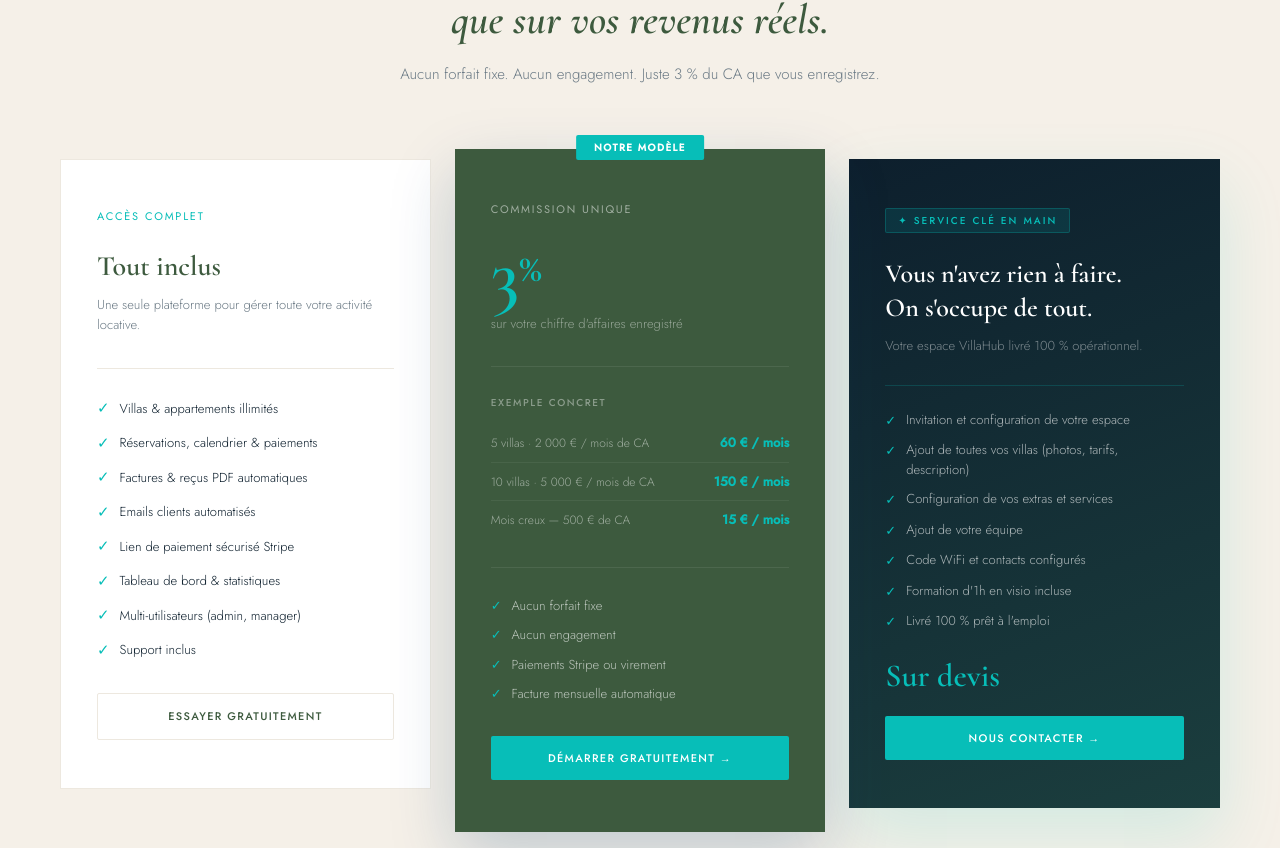
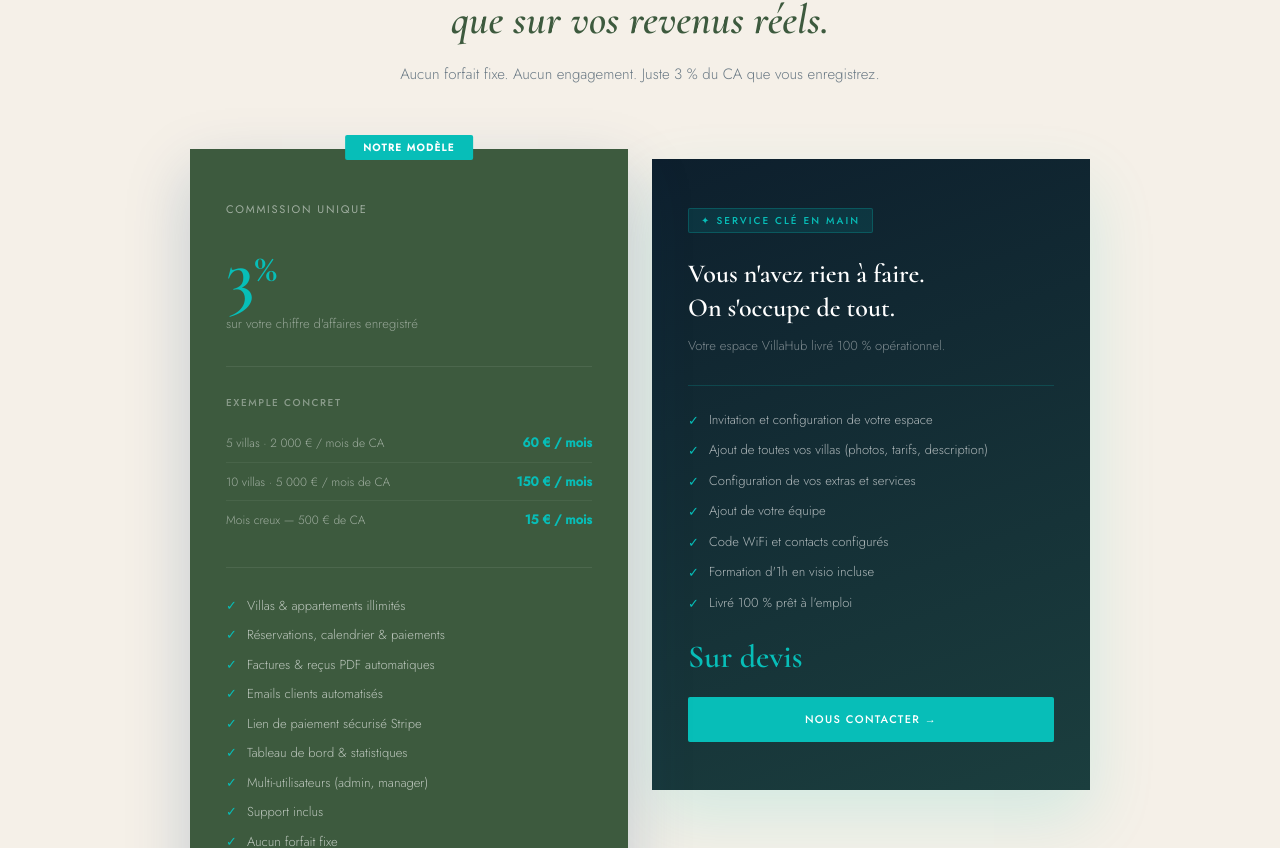
Before and after one commit to MKira09/pms-djerba, a React (Vite) app: page / in a window 1280 px wide. Shown: the part 5560-6408 px from the top of the page. Built offline with nearby package versions, Linux system fonts and the light colour scheme; no server answers; the database is empty; the HTML template or start-up script is replaced by a standard one.

Commit message:
fix(landing): simplifier la section Tarifs à 2 offres (3% commission / sur devis)
- supprime la carte 'Tout inclus' qui créait la confusion de 2 offres gratuites
- fusionne sa liste de fonctionnalités dans la carte 'Notre modèle' (3%)
- grille passe de 3 à 2 colonnes

```diff
--- a/src/pages/HomePage.tsx
+++ b/src/pages/HomePage.tsx
@@ -780,52 +780,10 @@ export default function HomePage() {
             </p>
           </div>
 
-          {/* 3 cards */}
-          <div className="lp-plans-grid" style={{ display: 'grid', gridTemplateColumns: 'repeat(3, 1fr)', gap: 24, alignItems: 'start' }}>
+          {/* 2 cards */}
+          <div className="lp-plans-grid" style={{ display: 'grid', gridTemplateColumns: 'repeat(2, 1fr)', gap: 24, alignItems: 'start', maxWidth: 900, margin: '0 auto' }}>
 
-            {/* ── Card 1 : Ce qui est inclus ── */}
-            <div style={{
-              background: C.white,
-              padding: '48px 36px',
-              border: `1px solid ${C.sandDk}`,
-            }}>
-              <p style={{ color: C.teal, fontSize: 11, fontWeight: 400, letterSpacing: '0.16em', textTransform: 'uppercase', marginBottom: 20 }}>
-                Accès complet
-              </p>
-              <div style={{ fontFamily: "'Cormorant', serif", fontSize: 28, fontWeight: 600, color: C.navy, marginBottom: 8 }}>
-                Tout inclus
-              </div>
-              <p style={{ color: C.grey, fontSize: 13, fontWeight: 300, marginBottom: 32, lineHeight: 1.6 }}>
-                Une seule plateforme pour gérer toute votre activité locative.
-              </p>
-              <div style={{ width: '100%', height: 1, background: C.sandDk, marginBottom: 28 }} />
-              <ul style={{ listStyle: 'none', padding: 0, margin: '0 0 32px', display: 'flex', flexDirection: 'column', gap: 12 }}>
-                {INCLUDED_FEATURES.map((f, i) => (
-                  <li key={i} style={{ display: 'flex', alignItems: 'center', gap: 10, fontSize: 13, color: C.dark, fontWeight: 300, lineHeight: 1.5 }}>
-                    <span style={{ color: C.teal, flexShrink: 0, fontSize: 15 }}>✓</span>
-                    {f}
-                  </li>
-                ))}
-              </ul>
-              <button
-                onClick={() => navigate('/signup')}
-                style={{
-                  width: '100%', padding: '14px',
-                  background: 'transparent', color: C.navy,
-                  border: `1px solid ${C.sandDk}`,
-                  borderRadius: 2,
-                  fontSize: 11, fontWeight: 500, letterSpacing: '0.12em',
-                  textTransform: 'uppercase', cursor: 'pointer',
-                  transition: 'opacity 0.2s',
-                }}
-                onMouseEnter={e => (e.currentTarget.style.opacity = '0.7')}
-                onMouseLeave={e => (e.currentTarget.style.opacity = '1')}
-              >
-                Essayer gratuitement
-              </button>
-            </div>
-
-            {/* ── Card 2 : Commission 3% (featured) ── */}
+            {/* ── Card 1 : Commission 3% (featured) ── */}
             <div className="lp-plan-featured" style={{
               background: C.navy,
               padding: '52px 36px',
@@ -881,7 +839,7 @@ export default function HomePage() {
               <div style={{ width: '100%', height: 1, background: 'rgba(255,255,255,0.08)', margin: '28px 0' }} />
 
               <ul style={{ listStyle: 'none', padding: 0, margin: '0 0 32px', display: 'flex', flexDirection: 'column', gap: 10 }}>
-                {['Aucun forfait fixe', 'Aucun engagement', 'Paiements Stripe ou virement', 'Facture mensuelle automatique'].map((f, i) => (
+                {[...INCLUDED_FEATURES, 'Aucun forfait fixe', 'Aucun engagement', 'Facture mensuelle automatique'].map((f, i) => (
                   <li key={i} style={{ display: 'flex', alignItems: 'center', gap: 10, fontSize: 13, color: 'rgba(255,255,255,0.65)', fontWeight: 300 }}>
                     <span style={{ color: C.teal, flexShrink: 0 }}>✓</span>
                     {f}
@@ -906,7 +864,7 @@ export default function HomePage() {
               </button>
             </div>
 
-            {/* ── Card 3 : Clés en main ── */}
+            {/* ── Card 2 : Clés en main ── */}
             <div style={{
               background: 'linear-gradient(160deg, #0D1F2D 0%, #1B3E3E 100%)',
               padding: '48px 36px',
```
